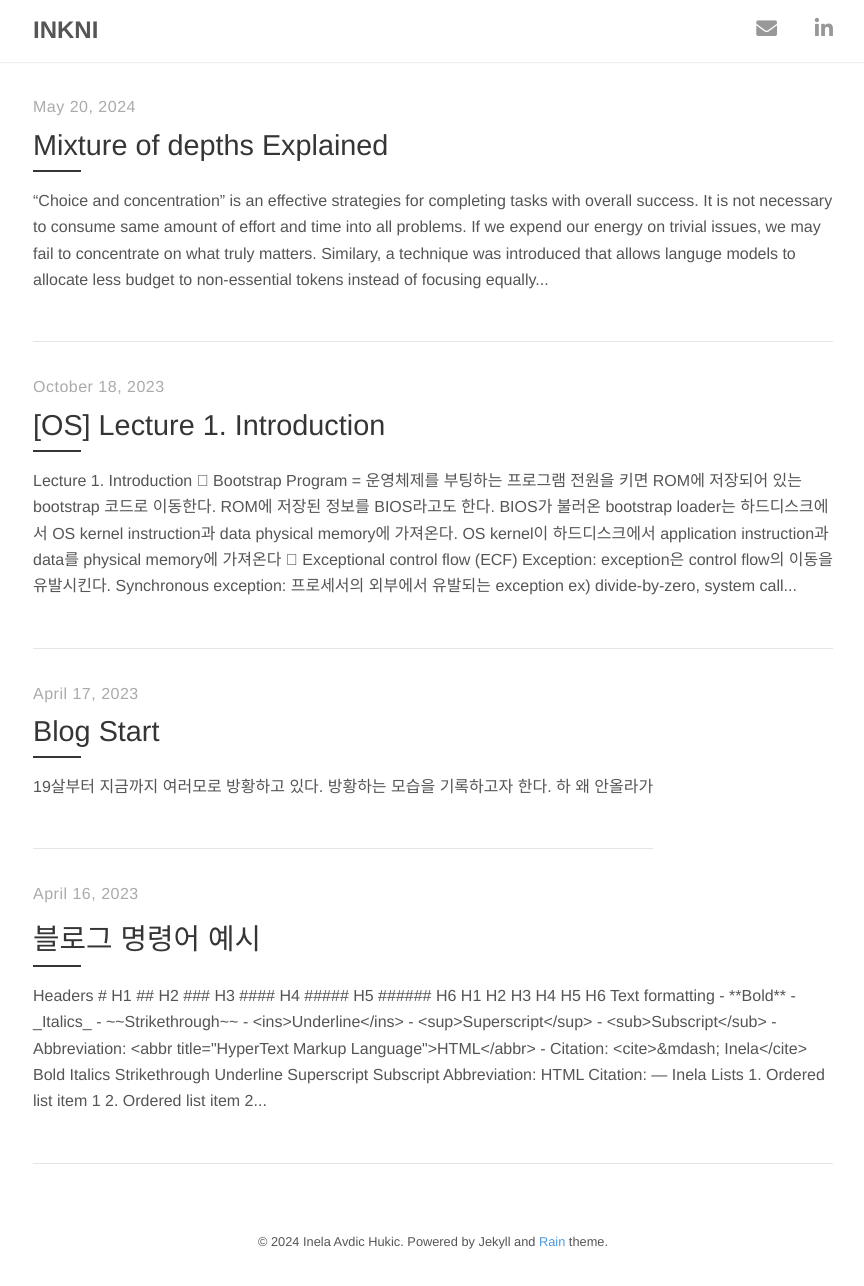
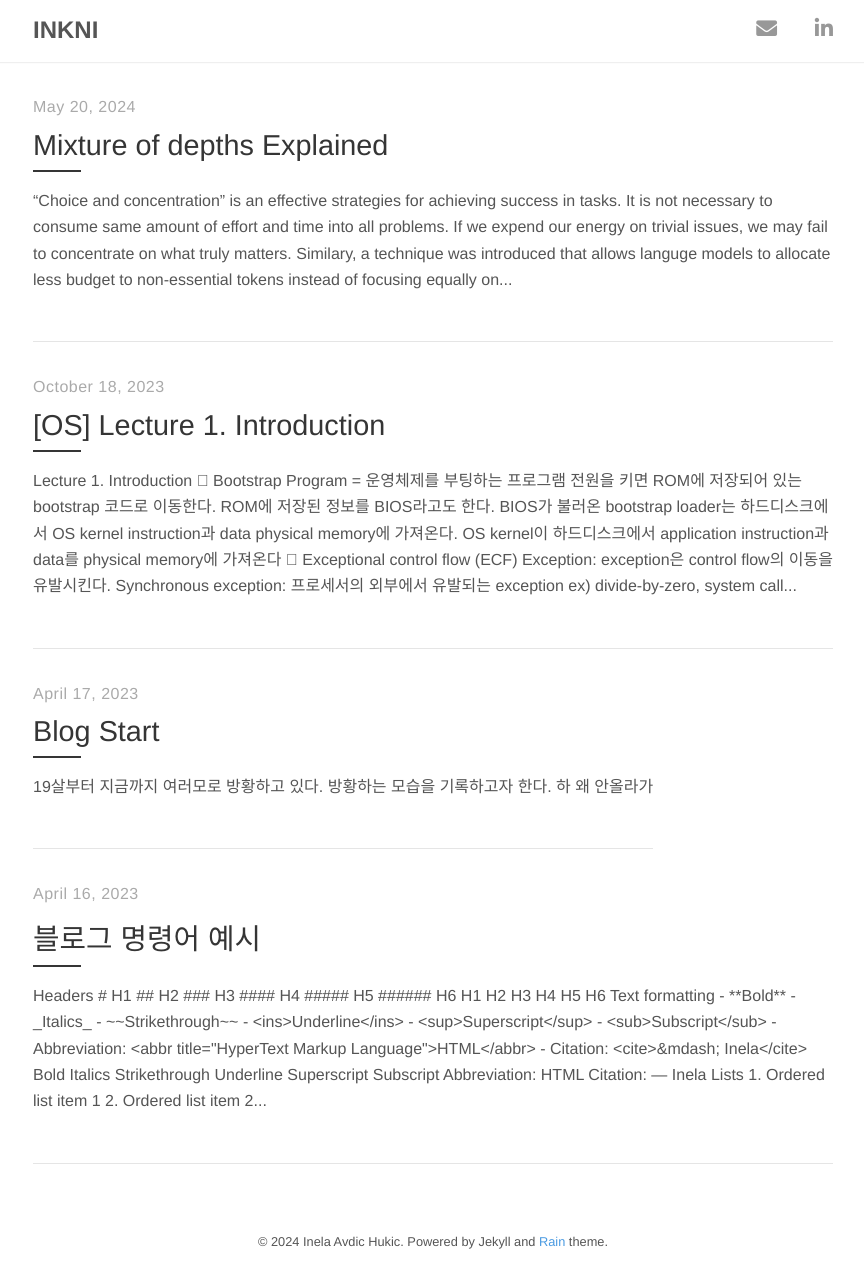
Before and after one commit to inkwanhwang/blog, a Jekyll site: the page built from index.html, in a window 1280 px wide. Shown: the whole page, without its empty margins (207-1071 px from the left). Built offline with Jekyll 4.4.1, drawn with Linux system fonts in a browser that asks for light colours; nearby versions of some CDN libraries; the list of posts is cut into pages by our own code.

Commit message:
Update 2024-05-20-Mixture-of-Depths.md

```diff
--- a/_posts/2024-05-20-Mixture-of-Depths.md
+++ b/_posts/2024-05-20-Mixture-of-Depths.md
@@ -8,7 +8,7 @@ bookToc: True
 weight: 1
 ---
 
-“Choice and concentration” is an effective strategies for completing tasks with overall success. It is not necessary to consume same amount of effort and time into all problems. If we expend our energy on trivial issues, we may fail to concentrate on what truly matters. Similary, a technique was introduced that allows languge models to allocate less budget to non-essential tokens instead of focusing equally on all tokens.
+“Choice and concentration” is an effective strategies for achieving success in tasks. It is not necessary to consume same amount of effort and time into all problems. If we expend our energy on trivial issues, we may fail to concentrate on what truly matters. Similary, a technique was introduced that allows languge models to allocate less budget to non-essential tokens instead of focusing equally on all tokens.
 
 The tremendous technique developed by Google DeepMind Researchers is called Miture-of-Depths, or MoD for short. In this blog post, we take a look at building blocks of MoD and how they works.
 
```
